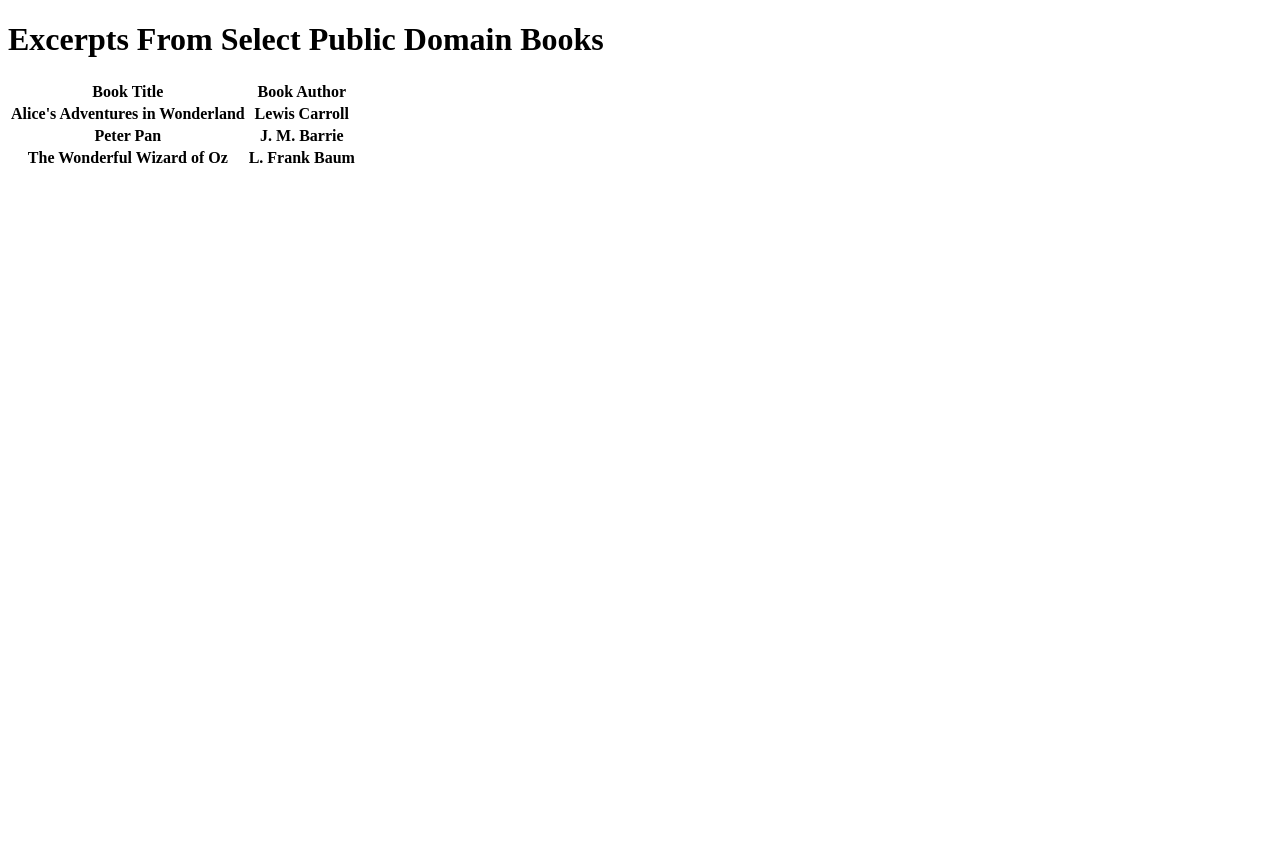
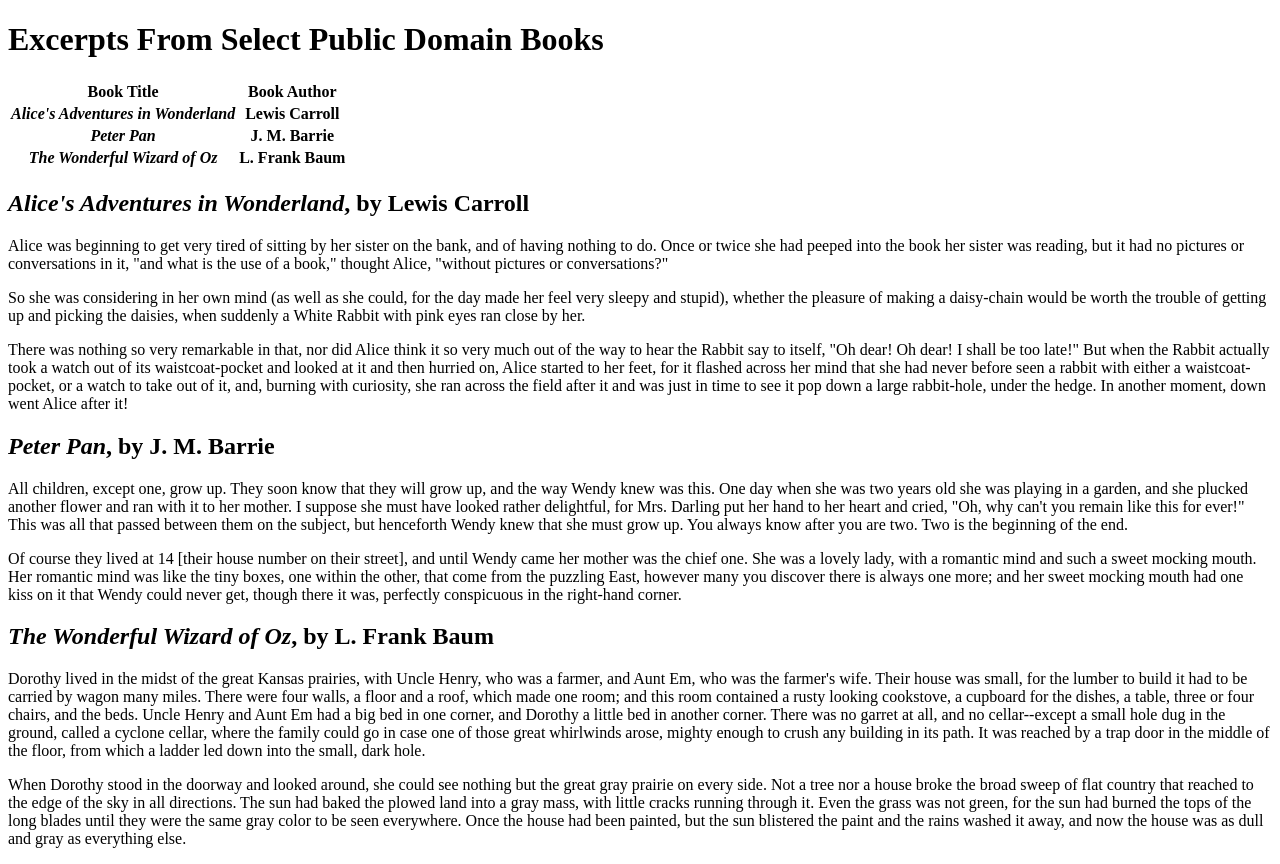
Before and after one commit to Ah9797/lab3, a plain HTML site: page index.html in a window 1280 px wide. Before the commit the page ends 800 px from the top, so only its background shows below. Drawn offline with Linux system fonts and the light colour scheme.

Commit message:
Update index.html

```diff
--- a/index.html
+++ b/index.html
@@ -12,17 +12,28 @@
 	  <th>Book Author</th>
 	</tr>
 	<tr id="row2">
-	  <th>Alice's Adventures in Wonderland</th>
+	  <th><i>Alice's Adventures in Wonderland</i></th>
 	  <th>Lewis Carroll</th>
 	</tr>
 	<tr id="row3">
-	  <th>Peter Pan</th>
+	  <th><i>Peter Pan</i></th>
 	  <th>J. M. Barrie</th>
 	</tr>
 	<tr id="row4">
-	  <th>The Wonderful Wizard of Oz</th>
+	  <th><i>The Wonderful Wizard of Oz</i></th>
 	  <th>L. Frank Baum</th>
 	</tr>
   </table>
+<h2><i>Alice's Adventures in Wonderland</i>, by Lewis Carroll</h2>
+  <p>Alice was beginning to get very tired of sitting by her sister on the bank, and of having nothing to do. Once or twice she had peeped into the book her sister was reading, but it had no pictures or conversations in it, "and what is the use of a book," thought Alice, "without pictures or conversations?"</p>
+  <p>So she was considering in her own mind (as well as she could, for the day made her feel very sleepy and stupid), whether the pleasure of making a daisy-chain would be worth the trouble of getting up and picking the daisies, when suddenly a White Rabbit with pink eyes ran close by her.</p>
+  <p>There was nothing so very remarkable in that, nor did Alice think it so very much out of the way to hear the Rabbit say to itself, "Oh dear! Oh dear! I shall be too late!" But when the Rabbit actually took a watch out of its waistcoat-pocket and looked at it and then hurried on, Alice started to her feet, for it flashed across her mind that she had never before seen a rabbit with either a waistcoat-pocket, or a watch to take out of it, and, burning with curiosity, she ran across the field after it and was just in time to see it pop down a large rabbit-hole, under the hedge. In another moment, down went Alice after it!</p>
+<h2><i>Peter Pan</i>, by J. M. Barrie</h2>
+  <p>All children, except one, grow up. They soon know that they will grow up, and the way Wendy knew was this. One day when she was two years old she was playing in a garden, and she plucked another flower and ran with it to her mother. I suppose she must have looked rather delightful, for Mrs. Darling put her hand to her heart and cried, "Oh, why can't you remain like this for ever!" This was all that passed between them on the subject, but henceforth Wendy knew that she must grow up. You always know after you are two. Two is the beginning of the end.</p>
+  <p>Of course they lived at 14 [their house number on their street], and until Wendy came her mother was the chief one. She was a lovely lady, with a romantic mind and such a sweet mocking mouth. Her romantic mind was like the tiny boxes, one within the other, that come from the puzzling East, however many you discover there is always one more; and her sweet mocking mouth had one kiss on it that Wendy could never get, though there it was, perfectly conspicuous in the right-hand corner.</p>
+<h2><i>The Wonderful Wizard of Oz</i>, by L. Frank Baum</h2>
+  <p>Dorothy lived in the midst of the great Kansas prairies, with Uncle Henry, who was a farmer, and Aunt Em, who was the farmer's wife.  Their house was small, for the lumber to build it had to be carried by wagon many miles.  There were four walls, a floor and a roof, which made one room; and this room contained a rusty looking cookstove, a cupboard for the dishes, a table, three or four chairs, and the beds.  Uncle Henry and Aunt Em had a big bed in one corner, and Dorothy a little bed in another corner.  There was no garret at all, and no cellar--except a small hole dug in the ground, called a cyclone cellar, where the family could go in case one of those great whirlwinds arose, mighty enough to crush any building in its path.  It was reached by a trap door in the middle of the floor, from which a ladder led down into the small, dark hole.</p>
+  <p>When Dorothy stood in the doorway and looked around, she could see nothing but the great gray prairie on every side.  Not a tree nor a house broke the broad sweep of flat country that reached to the edge of the sky in all directions.  The sun had baked the plowed land into a gray mass, with little cracks running through it.  Even the grass was not green, for the sun had burned the tops of the long blades until they were the same gray color to be seen everywhere.  Once the house had been painted, but the sun blistered the paint and the rains washed it away, and now the house was as dull and gray as everything else.</p>
+
 </body>
 </html>
```
